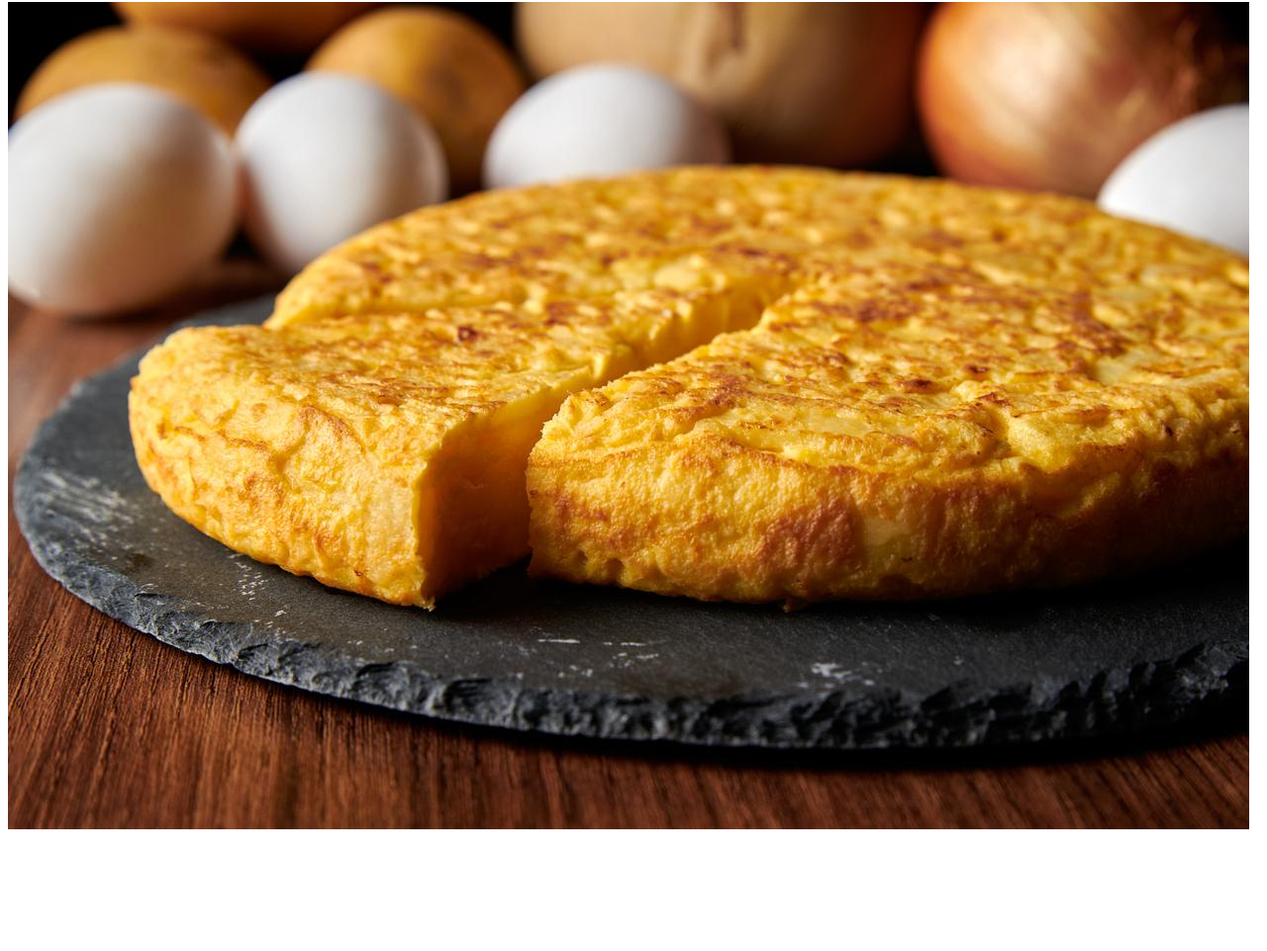
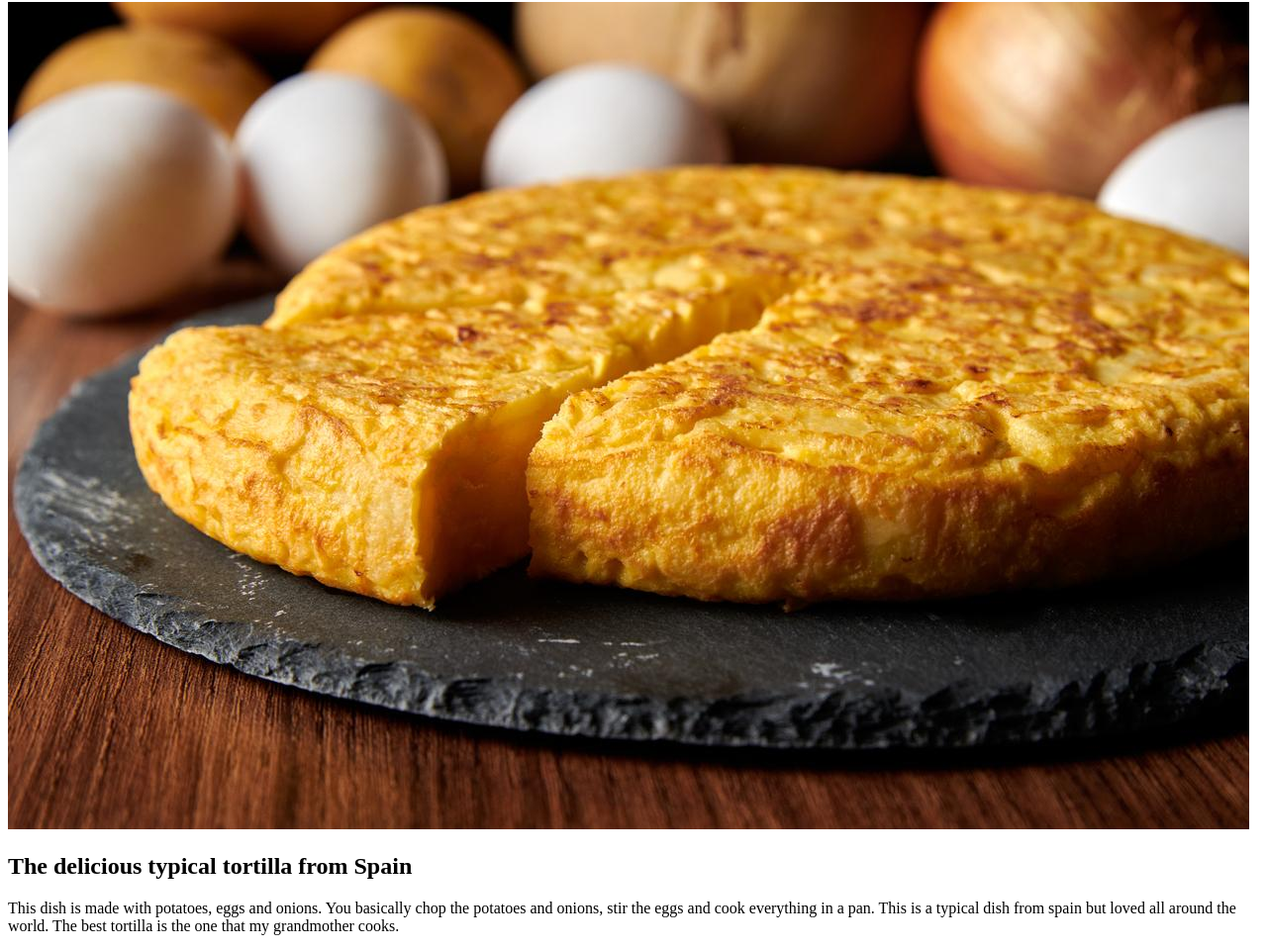
Before and after one commit to pedrolopez-e/odin-recipes, a plain HTML site: page recipes/tortilla.html in a window 1280 px wide. Shown: the part 78-1039 px from the top of the page at 99% size. Before the commit the page ends 928 px from the top, so only its background shows below. Drawn offline with Linux system fonts and the light colour scheme.

Commit message:
Describe the recipe in tortilla.html
I added a quick subtitle and a paragraph with a first description of the recipe below

```diff
--- a/recipes/tortilla.html
+++ b/recipes/tortilla.html
@@ -10,5 +10,10 @@
 <body>
     <h1>Tortilla</h1>
     <img src="../images/tortilla.jpg" alt="Image of a typical spanish tortilla">
+    <h2>The delicious typical tortilla from Spain</h2>
+    <p>This dish is made with potatoes, eggs and onions. You basically chop the potatoes and onions, stir the eggs and cook
+        everything in a pan. This is a typical dish from spain but loved all around the world. The best tortilla is the one
+        that my grandmother cooks.
+    </p>
 </body>
 </html>
```
